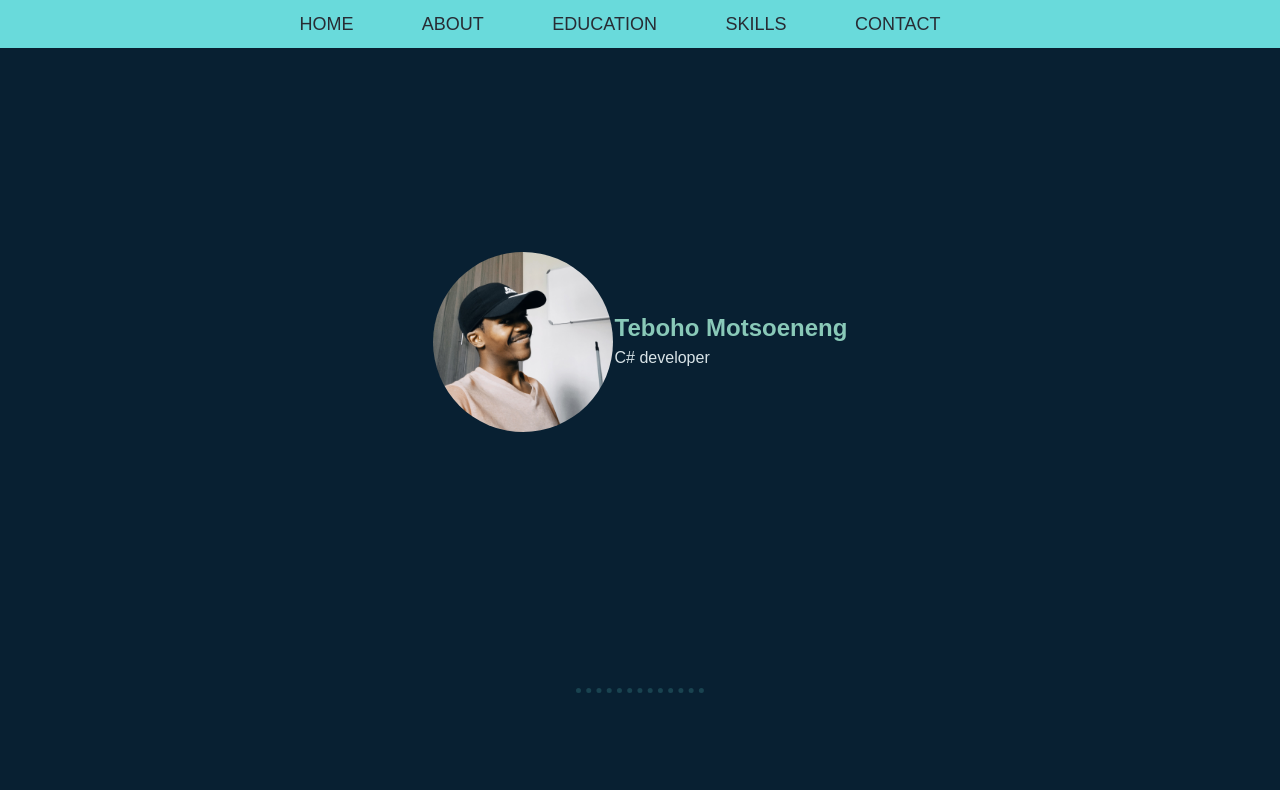
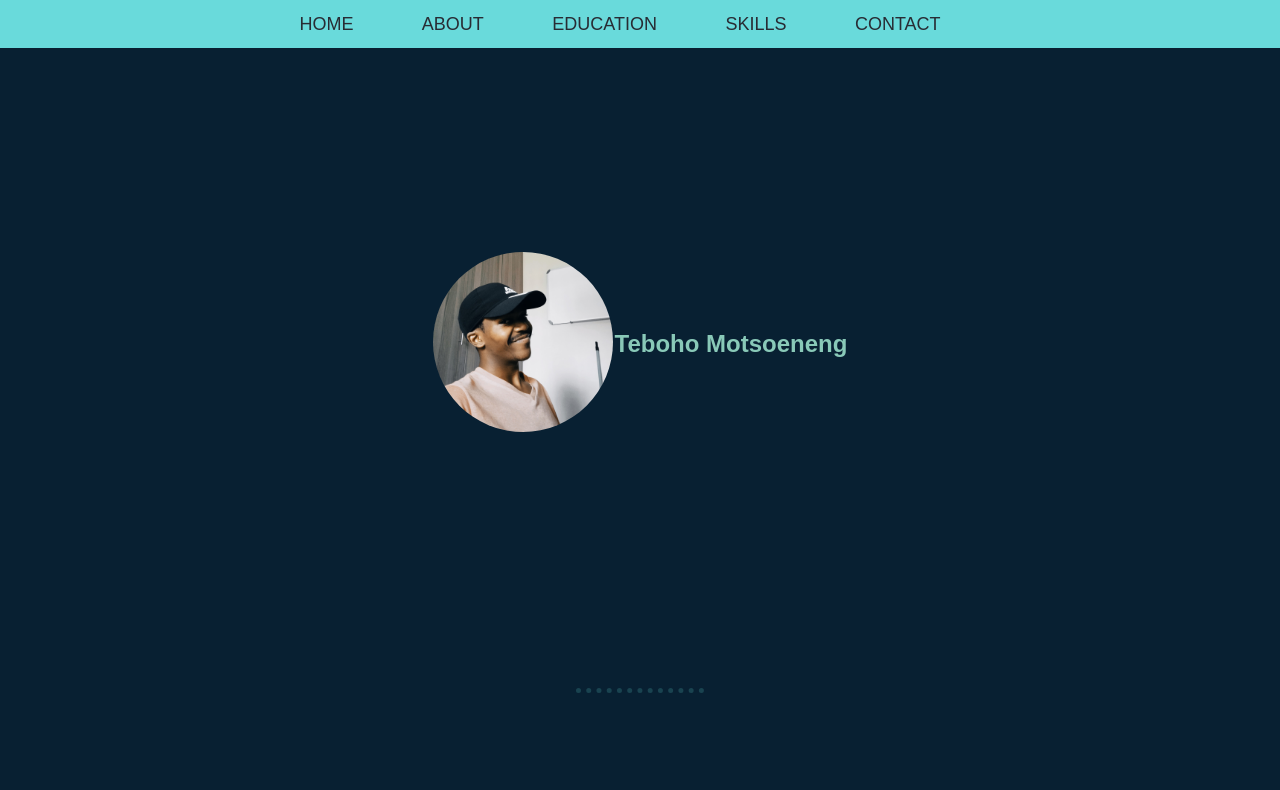
Before and after one commit to MotsoenengTeboho/MotsoenengTeboho.github.io, a plain HTML site: page CV/index.html in a window 1280 px wide. Shown: the top 790 px of the page. Drawn offline with nearby package versions, Linux system fonts and the light colour scheme.

Commit message:
Update index.html

```diff
--- a/CV/index.html
+++ b/CV/index.html
@@ -41,7 +41,7 @@
                 </td>
                 <td>
                   <h1>Teboho Motsoeneng</h1>
-                  <p>C# developer</p>
+                  <p></p>
                 </td>
               </tr>
             </table>
```
